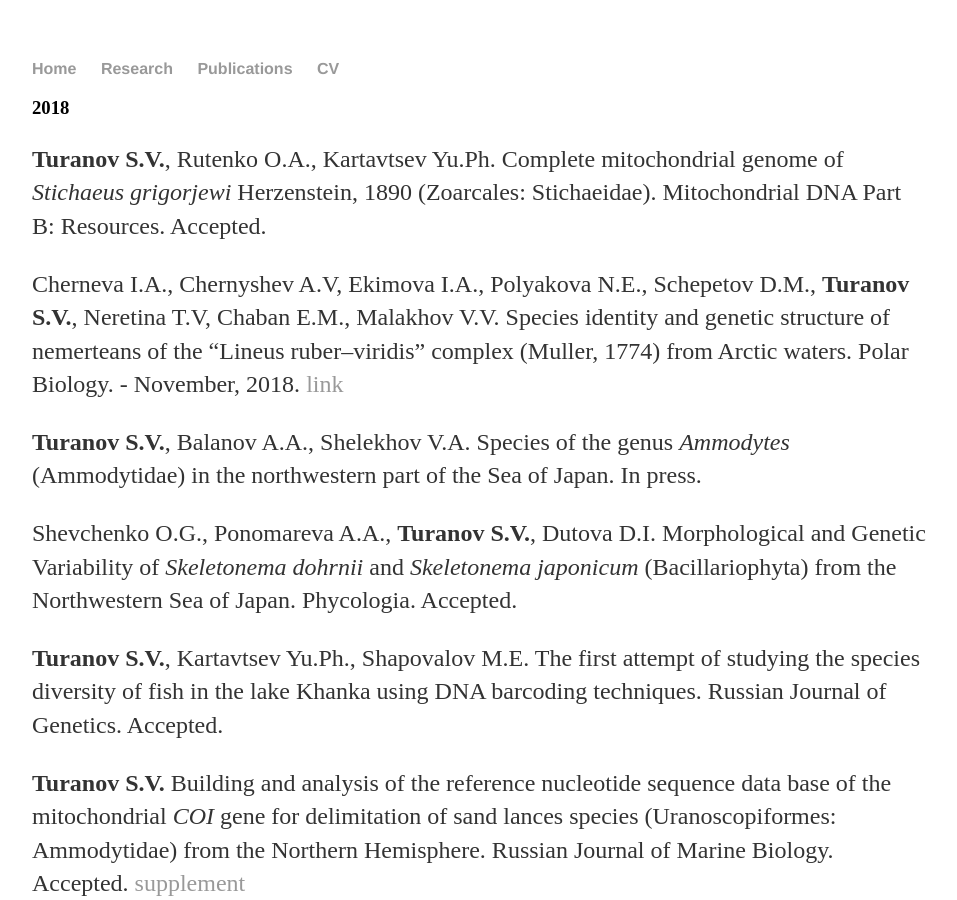
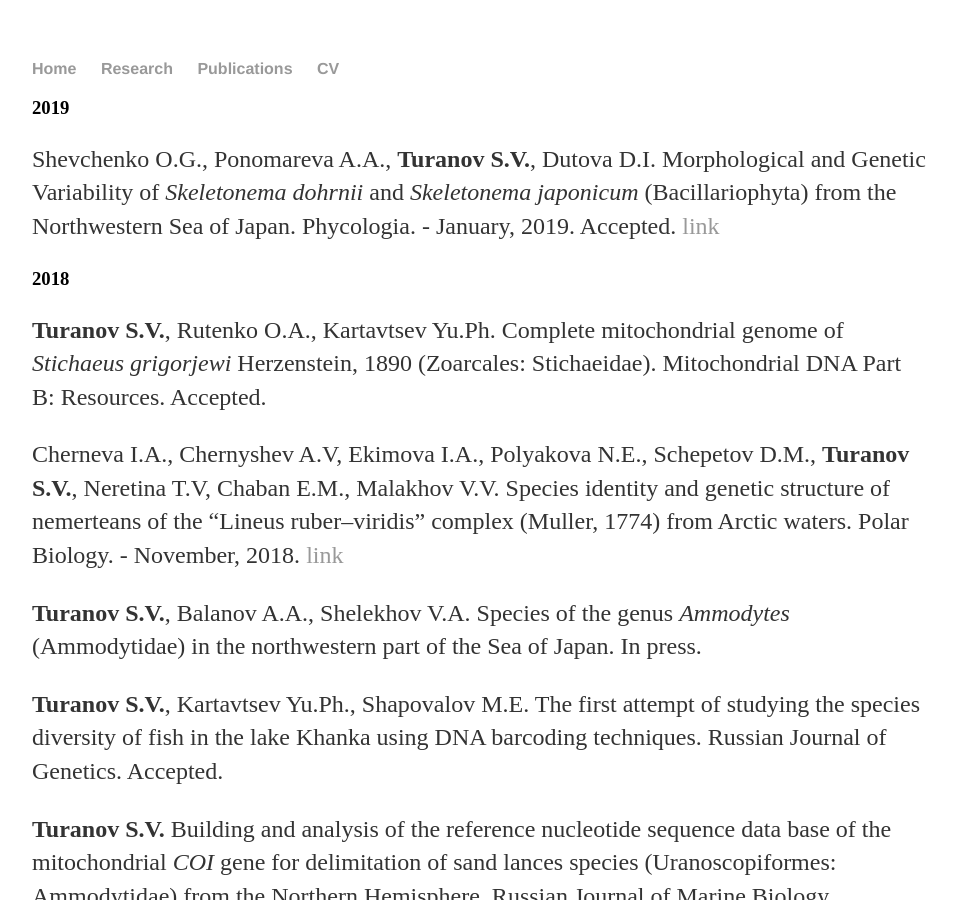
Before and after one commit to Sturcoal/Sturcoal.github.io, a Jekyll site: the page built from Publications.html, in a window 1280 px wide and 900 px high. Shown: the whole window, without its empty margins (160-1117 px from the left). Built offline with Jekyll 4.4.1, drawn with Linux system fonts in a browser that asks for light colours.

Commit message:
Update Publications.html

```diff
--- a/Publications.html
+++ b/Publications.html
@@ -3,11 +3,12 @@ layout: default
 title: Sergei Turanov
 ---
 <div class="blurb">
+	<h3>2019</h3>
+	<p>Shevchenko O.G., Ponomareva A.A., <b>Turanov S.V.</b>, Dutova D.I. Morphological and Genetic Variability of <i>Skeletonema dohrnii</i> and <i>Skeletonema japonicum</i> (Bacillariophyta) from the Northwestern Sea of Japan. Phycologia. - January, 2019. Accepted. <a href="https://www.tandfonline.com/doi/full/10.1080/00318884.2018.1517540">link</a> <p>
 	<h3>2018</h3>
 	<p><b>Turanov S.V.</b>, Rutenko O.A., Kartavtsev Yu.Ph. Complete mitochondrial genome of <i>Stichaeus grigorjewi</i> Herzenstein, 1890 (Zoarcales: Stichaeidae). Mitochondrial DNA Part B: Resources. Accepted. <p>
 	<p>Cherneva I.A., Chernyshev A.V, Ekimova I.A., Polyakova N.E., Schepetov D.M., <b>Turanov S.V.</b>, Neretina T.V, Chaban E.M., Malakhov V.V. Species identity and genetic structure of nemerteans of the “Lineus ruber–viridis” complex (Muller, 1774) from Arctic waters. Polar Biology. - November, 2018. <a href="https://link.springer.com/article/10.1007%2Fs00300-018-2438-7">link</a><p>
 	<p><b>Turanov S.V.</b>, Balanov A.A., Shelekhov V.A. Species of the genus <i>Ammodytes</i> (Ammodytidae) in the northwestern part of the Sea of Japan. In press. <p>
-	<p>Shevchenko O.G., Ponomareva A.A., <b>Turanov S.V.</b>, Dutova D.I. Morphological and Genetic Variability of <i>Skeletonema dohrnii</i> and <i>Skeletonema japonicum</i> (Bacillariophyta) from the Northwestern Sea of Japan. Phycologia. Accepted. <p>
 	<p><b>Turanov S.V.</b>, Kartavtsev Yu.Ph., Shapovalov M.E. The first attempt of studying the species diversity of fish in the lake Khanka using DNA barcoding techniques. Russian Journal of Genetics. Accepted. <p>
 	<p><b>Turanov S.V.</b> Building and analysis of the reference nucleotide sequence data base of the mitochondrial <i>COI</i> gene for delimitation of sand lances species (Uranoscopiformes: Ammodytidae) from the Northern Hemisphere. Russian Journal of Marine Biology. Accepted. <a href="https://github.com/Sturcoal/Ammodytes/blob/master/README.md">supplement</a> <p><p>
 	<p><b>Turanov S.V.</b>, Youn-Ho Lee,  Kartavtsev Yu.Ph. Structure, evolution and phylogenetic informativeness of eelpouts (Cottoidei: Zoarcales) mitochondrial control region sequences. Mitochondrial DNA Part A. - July, 2018. <a href="https://www.tandfonline.com/eprint/G3kz8YUJNQSuUKC2GS9P/full">link to the article</a> / <a href="https://github.com/Sturcoal/Mitochondrial-Control-Region/blob/master/README.md">supplement material and scripts</a> <p>
```
